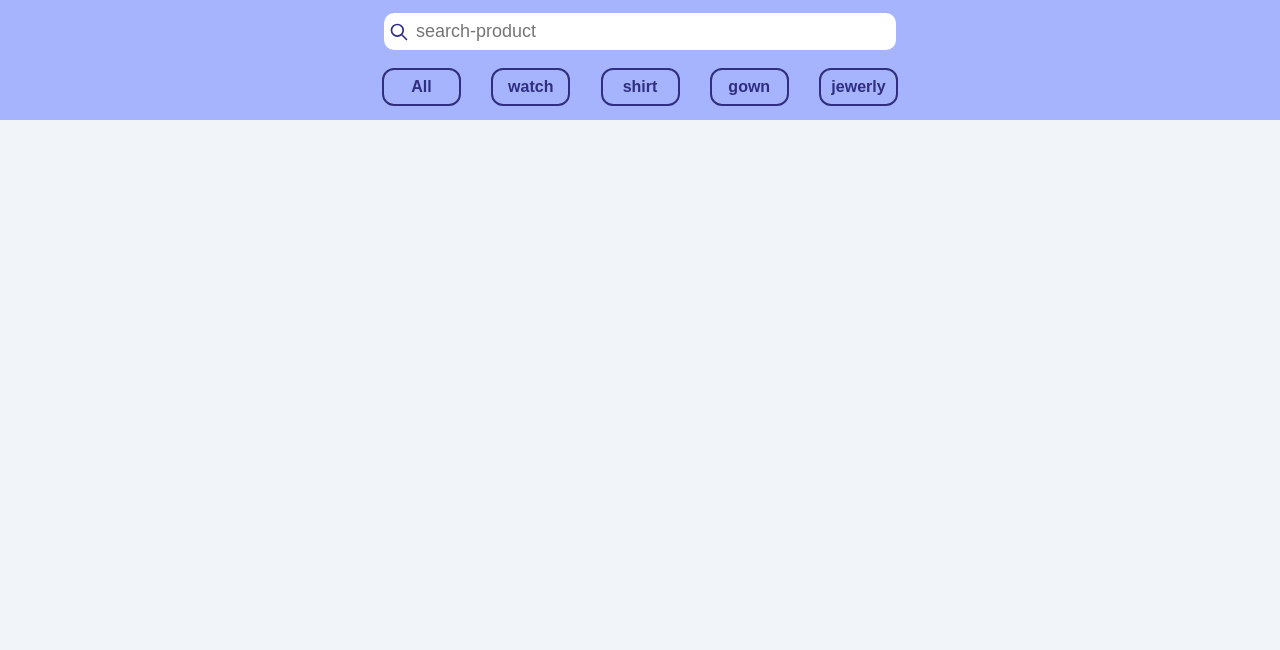
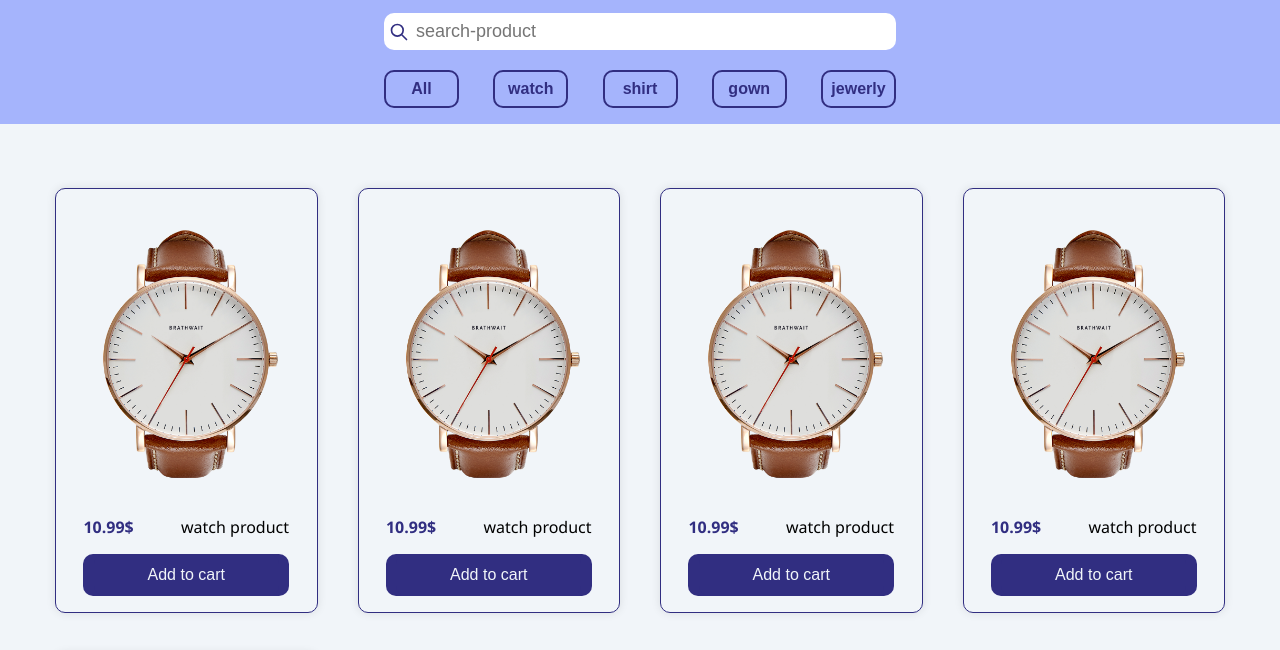
Before and after one commit to Matin-Sangabi/search-filter, a plain HTML site: page index.html in a window 1280 px wide. Shown: the part 74-724 px from the top of the page. Drawn offline with Linux system fonts and the light colour scheme.

Commit message:
product section added

```diff
--- a/assets/css/style.css
+++ b/assets/css/style.css
@@ -14,7 +14,7 @@ body{
     background-color: var(--main-color);
     font-family: 'Segoe UI', Tahoma, Geneva, Verdana, sans-serif;
 }
-
+/* headers */
 .header{
     width: 100%;
     background-color: var(--secondary-color);
@@ -78,7 +78,7 @@ body{
     cursor: pointer;
     border-radius: 10px;
     border: none;
-    outline: 2px solid var(--primary-color);
+    border: 2px solid var(--primary-color);
     background-color: var(--secondary-color);
     color: var(--primary-color);
     font-weight: bold;
@@ -87,6 +87,73 @@ body{
 .header-filter .btn:focus , .header-filter .btn:hover{
     background-color: var(--primary-color);
     color: var(--secondary-color);
+}
+/*
+grid-template-columns: repeat(auto-fit , minmax(260px , 1fr));
+*/
+
+/* product section */
+
+.products{
+    padding: 4rem 0rem;
+}
+
+.grid-products{
+    width:95vw;
+    max-width: 1170px;
+    display: grid;
+    grid-template-columns:repeat(auto-fit , minmax(260px, 1fr));
+    grid-column-gap: 2.5rem;
+    grid-row-gap: 2.5rem;
+    margin: 0 auto;
+}
+.product{
+    display: flex;
+    flex-direction: column;
+    justify-content: center;
+    align-items: center;
+    border : 1px solid var(--primary-color);
+    border-radius: 10px;
+    gap: 1rem;
+    box-shadow: 0 0 10px rgba(0, 0, 0, 0.1);
+    padding: 1rem;
+}
+
+.product-img img{
+    display: block;
+    padding: 1rem;
+    width: 100%;
+    min-height: 12rem;
+}
+.product-content{
+    width: 90%;
+    display: flex;
+    justify-content: space-between;
+}
+.product-content .price{
+    color: var(--primary-color);
+    font-weight: bold;
+}
+.product-content .title{
+    font-size: 16px;
+}
+.product-btn{
+    background-color: var(--primary-color);
+    color: var(--main-color);
+    border: none;
+    outline: none;
+    cursor: pointer;
+    width: 90%;
+    border-radius: 10px;
+    font-size: 16px;
+    text-align: center;
+}
+.product-btn button{
+    padding: 0.75rem;
+    cursor: pointer;
+}
+.product-btn button:focus ,.product-btn button:hover{
+    box-shadow: 0px 4px 4px rgba(0, 0, 0, 0.25);
 }
 
 @media (min-width:550px) {
--- a/index.html
+++ b/index.html
@@ -31,5 +31,80 @@
             </div>
         </div>
     </header>
+    <!-- seciton -product -->
+    <section class="products">
+        <div class="grid-products">
+            <div class="product">
+                <div class="product-img">
+                    <img src="./assets/images/020-quartz-rosegold-marron-frontal.png" alt="">
+                </div>
+                <div class="product-content">
+                    <span class="price">10.99$</span>
+                    <span class="title">watch product</span>
+                </div>
+                <div class="product-btn">
+                    <button type="button" class="product-btn">
+                        <span>Add to cart</span>
+                    </button>
+                </div>
+            </div>
+            <div class="product">
+                <div class="product-img">
+                    <img src="./assets/images/020-quartz-rosegold-marron-frontal.png" alt="">
+                </div>
+                <div class="product-content">
+                    <span class="price">10.99$</span>
+                    <span class="title">watch product</span>
+                </div>
+                <div class="product-btn">
+                    <button type="button" class="product-btn">
+                        <span>Add to cart</span>
+                    </button>
+                </div>
+            </div>
+            <div class="product">
+                <div class="product-img">
+                    <img src="./assets/images/020-quartz-rosegold-marron-frontal.png" alt="">
+                </div>
+                <div class="product-content">
+                    <span class="price">10.99$</span>
+                    <span class="title">watch product</span>
+                </div>
+                <div class="product-btn">
+                    <button type="button" class="product-btn">
+                        <span>Add to cart</span>
+                    </button>
+                </div>
+            </div>
+            <div class="product">
+                <div class="product-img">
+                    <img src="./assets/images/020-quartz-rosegold-marron-frontal.png" alt="">
+                </div>
+                <div class="product-content">
+                    <span class="price">10.99$</span>
+                    <span class="title">watch product</span>
+                </div>
+                <div class="product-btn">
+                    <button type="button" class="product-btn">
+                        <span>Add to cart</span>
+                    </button>
+                </div>
+            </div>
+            <div class="product">
+                <div class="product-img">
+                    <img src="./assets/images/020-quartz-rosegold-marron-frontal.png" alt="">
+                </div>
+                <div class="product-content">
+                    <span class="price">10.99$</span>
+                    <span class="title">watch product</span>
+                </div>
+                <div class="product-btn">
+                    <button type="button" class="product-btn">
+                        <span>Add to cart</span>
+                    </button>
+                </div>
+            </div>
+        </div>
+    </section>
   </body>
 </html>
```
Also changed, not shown: assets/images/020-quartz-rosegold-marron-frontal.png (added).
